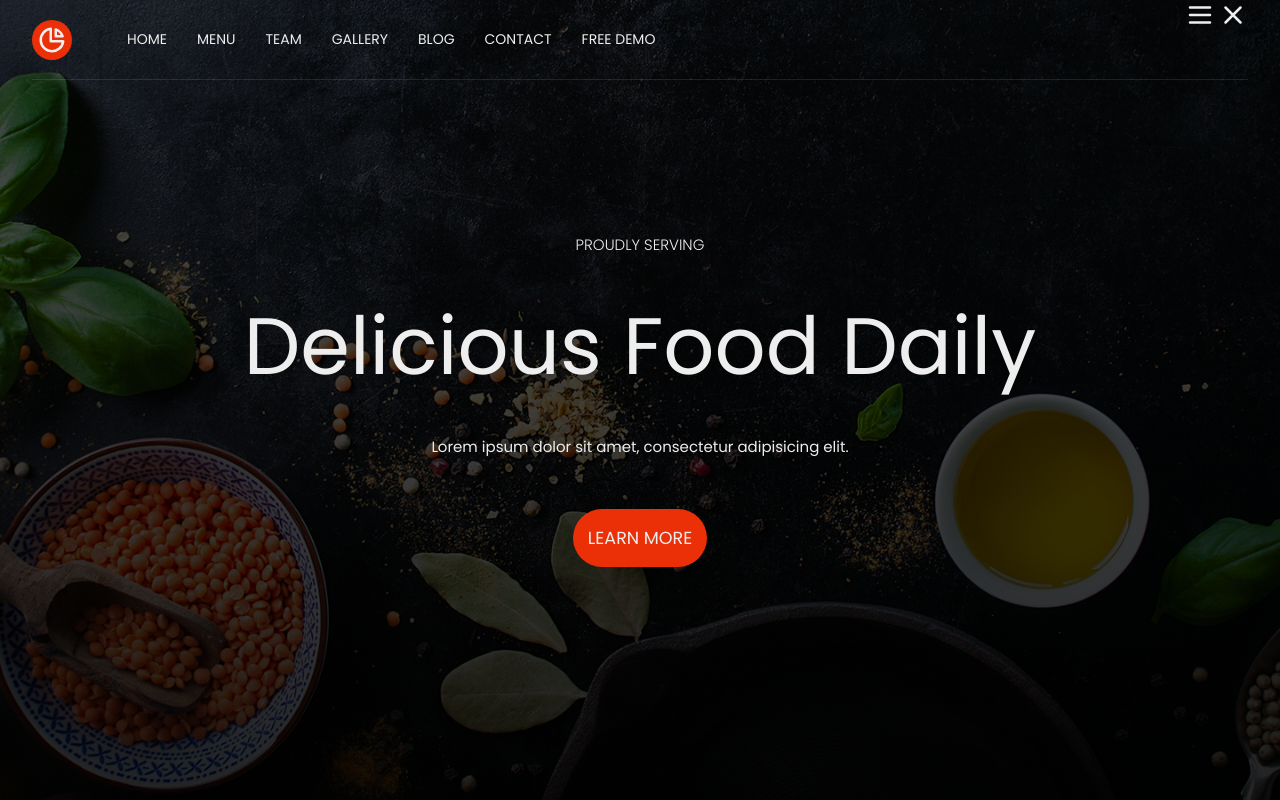
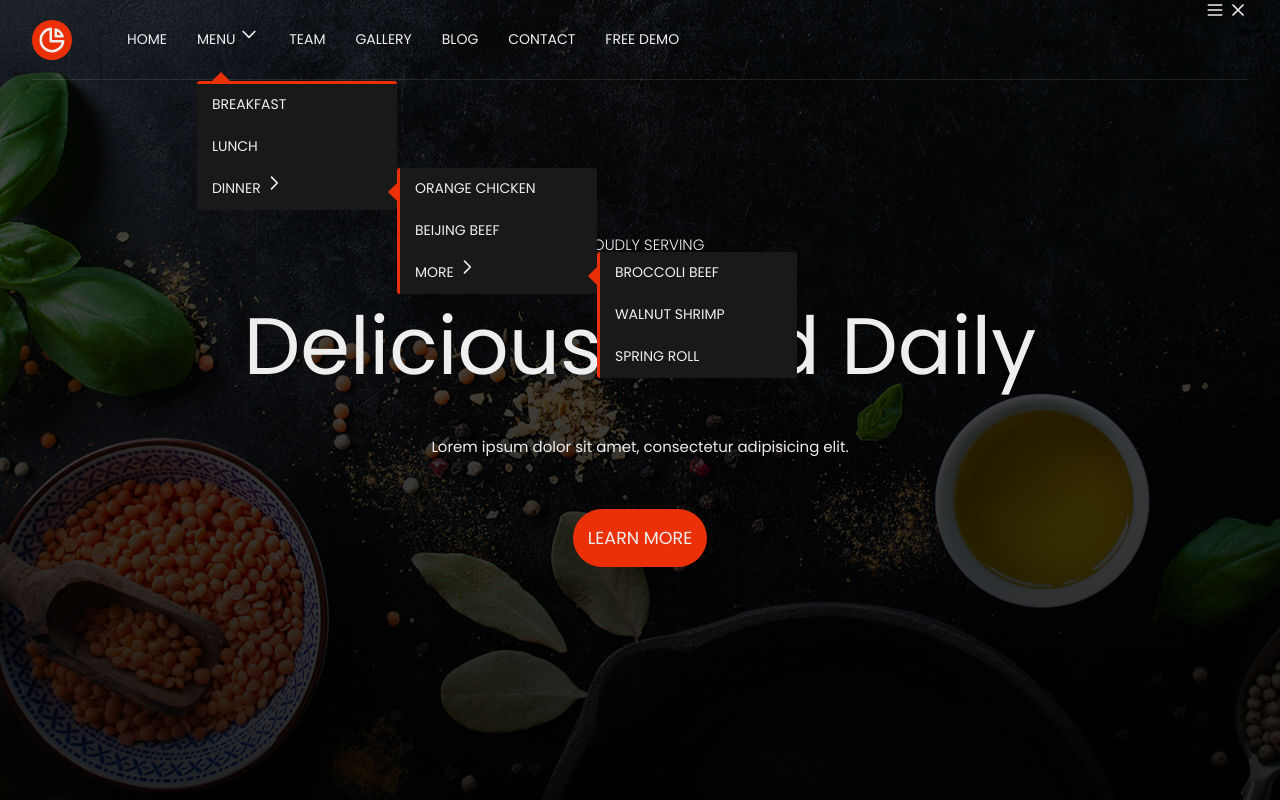
Before and after one commit to dennyhong96/FE-nested-dropdown, a website built with webpack: page src/template.html in a window 1280 px wide. Built offline with nearby package versions, Linux system fonts and the light colour scheme.

Commit message:
Add 3 level sub menus

```diff
--- a/src/sass/_menu.scss
+++ b/src/sass/_menu.scss
@@ -1,6 +1,6 @@
 svg {
-  height: 3rem;
-  width: 3rem;
+  height: 2rem;
+  width: 2rem;
 }
 
 .nav {
@@ -36,6 +36,7 @@ svg {
     top: 0;
   }
 
+  // 1st level menu
   &__list {
     display: flex;
     line-height: 8rem;
@@ -43,6 +44,10 @@ svg {
 
   &__item {
     padding: 0 1.5rem;
+
+    &--alt {
+      position: relative;
+    }
   }
 
   &__link {
@@ -54,4 +59,39 @@ svg {
       color: $color-primary;
     }
   }
+
+  // Nested
+  &__sublist {
+    line-height: 4rem;
+    width: 20rem;
+    border-radius: 3px;
+    position: absolute;
+    background-color: $color-dark;
+    border-top: 3px solid $color-primary;
+
+    &::before {
+      content: "";
+      position: absolute;
+      border: 1.2rem solid transparent;
+      border-bottom-color: $color-primary;
+      top: -2.4rem;
+      left: 1.2rem;
+    }
+
+    &--alt {
+      left: 100%;
+      top: 0;
+      border: none;
+      border-left: 3px solid $color-primary;
+
+      &::before {
+        content: "";
+        position: absolute;
+        border: 1.2rem solid transparent;
+        border-right-color: $color-primary;
+        top: 1.2rem;
+        left: -2.4rem;
+      }
+    }
+  }
 }
--- a/src/template.html
+++ b/src/template.html
@@ -17,7 +17,7 @@
   <nav class="nav">
 
     <!-- Nav logo -->
-    <a href="#" href="" class="nav__logo">
+    <a href="#" href="#" class="nav__logo">
       <svg xmlns="http://www.w3.org/2000/svg" fill="none" viewBox="0 0 24 24" stroke="currentColor">
         <path stroke-linecap="round" stroke-linejoin="round" stroke-width="2"
           d="M11 3.055A9.001 9.001 0 1020.945 13H11V3.055z" />
@@ -37,16 +37,70 @@
       </svg>
     </div>
 
+    <!-- 1st level menu -->
     <ul class="nav__list">
       <li class="nav__item">
         <a href="#" class="nav__link">
           Home
         </a>
       </li>
-      <li class="nav__item">
+      <li class="nav__item nav__item--alt">
         <a href="#" class="nav__link">
-          Menu
+          Menu <svg xmlns="http://www.w3.org/2000/svg" fill="none" viewBox="0 0 24 24" stroke="currentColor">
+            <path stroke-linecap="round" stroke-linejoin="round" stroke-width="2" d="M19 9l-7 7-7-7" />
+          </svg>
         </a>
+
+        <!-- 2nd level menu -->
+        <ul class="nav__sublist">
+          <li class="nav__item nav__sublist__item">
+            <a href="#" class="nav__link">Breakfast</a>
+          </li>
+          <li class="nav__item nav__sublist__item">
+            <a href="#" class="nav__link">Lunch</a>
+          </li>
+          <li class="nav__item nav__item--alt nav__sublist__item">
+            <a href="#" class="nav__link">Dinner <svg xmlns="http://www.w3.org/2000/svg" fill="none" viewBox="0 0 24 24"
+                stroke="currentColor">
+                <path stroke-linecap="round" stroke-linejoin="round" stroke-width="2" d="M9 5l7 7-7 7" />
+              </svg></a>
+
+            <!-- 3nd level menu -->
+            <ul class="nav__sublist nav__sublist--alt">
+              <li class="nav__item nav__sublist__item">
+                <a href="#" class="nav__link">Orange Chicken</a>
+              </li>
+              <li class="nav__item nav__sublist__item">
+                <a href="#" class="nav__link">Beijing Beef</a>
+              </li>
+              <li class="nav__item nav__item--alt nav__sublist__item">
+                <a href="#" class="nav__link">More <svg xmlns="http://www.w3.org/2000/svg" fill="none"
+                    viewBox="0 0 24 24" stroke="currentColor">
+                    <path stroke-linecap="round" stroke-linejoin="round" stroke-width="2" d="M9 5l7 7-7 7" />
+                  </svg></a>
+
+                <!-- 4th level menu Ends -->
+                <ul class="nav__sublist nav__sublist--alt">
+                  <li class="nav__item nav__sublist__item">
+                    <a href="#" class="nav__link">Broccoli beef</a>
+                  </li>
+                  <li class="nav__item nav__sublist__item">
+                    <a href="#" class="nav__link">Walnut shrimp</a>
+                  </li>
+                  <li class="nav__item nav__item--alt nav__sublist__item">
+                    <a href="#" class="nav__link">Spring roll</a>
+                  </li>
+                </ul>
+                <!-- 4th level menu Ends Ends -->
+
+              </li>
+            </ul>
+            <!-- 3nd level menu Ends -->
+
+          </li>
+        </ul>
+        <!-- 2nd level menu Ends -->
+
       </li>
       <li class="nav__item">
         <a href="#" class="nav__link">
@@ -74,10 +128,9 @@
         </a>
       </li>
     </ul>
+    <!-- 1st level menu Ends -->
 
   </nav>
-  <!-- Nested Menu Ends -->
-
   <!-- Nested Menu Ends -->
 
 
```
